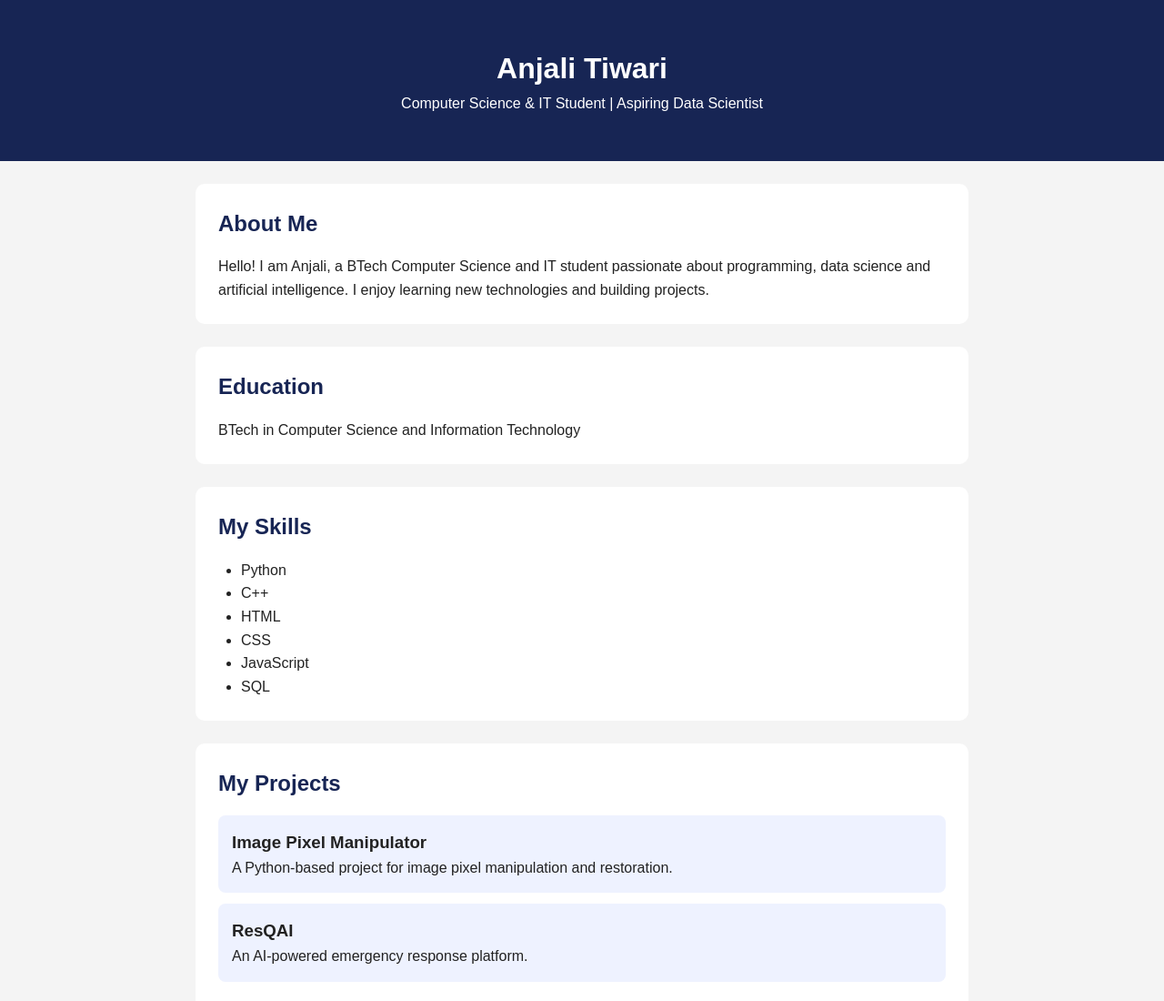
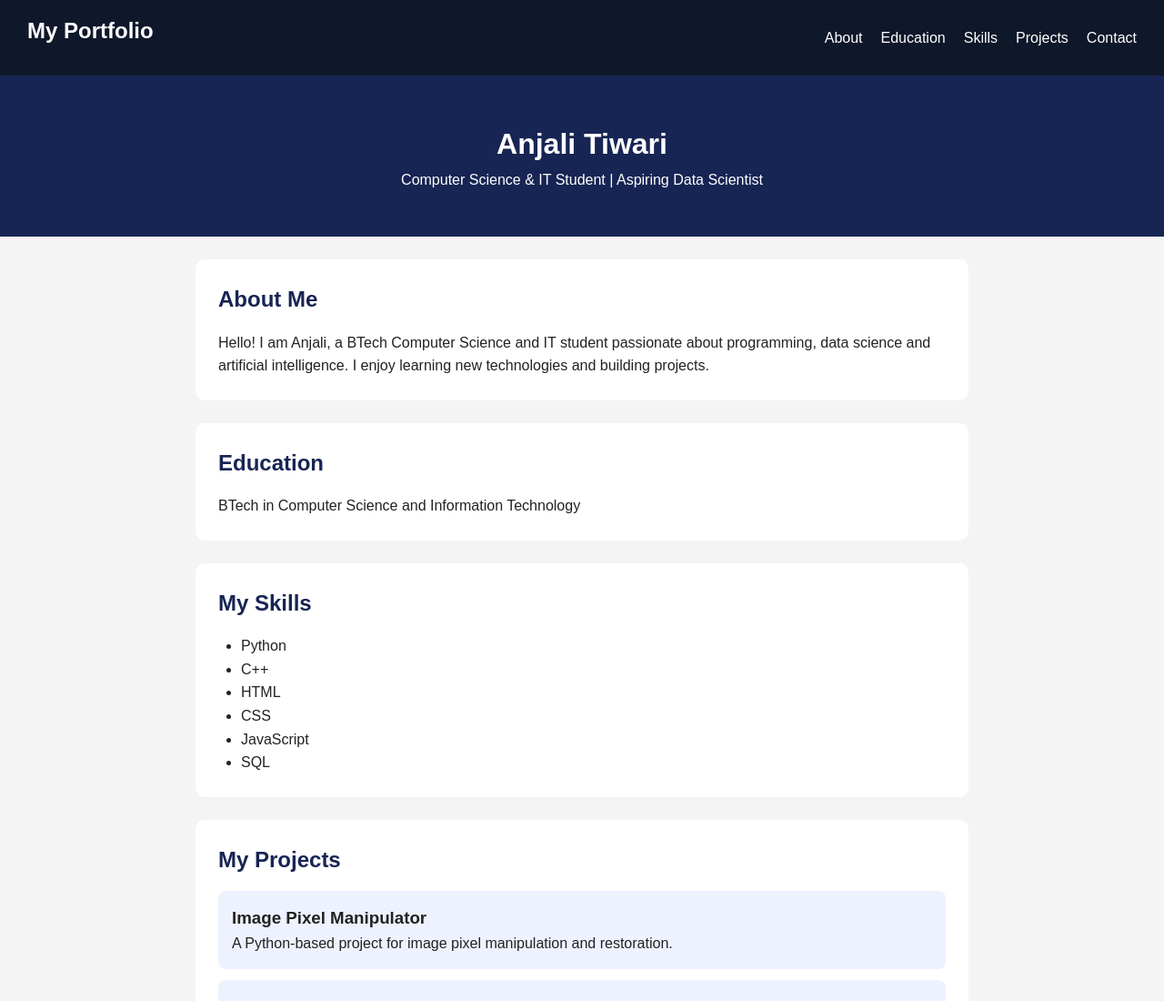
Before and after one commit to CBYERDECODE/GitHub-practical-test, a plain HTML site: page index.html in a window 1280 px wide. Shown: the top 1100 px of the page at 91% size. Drawn offline with Linux system fonts and the light colour scheme.

Commit message:
Add navigation bar to portfolio

```diff
--- a/index.html
+++ b/index.html
@@ -7,7 +7,17 @@
     <link rel="stylesheet" href="style.css">
 </head>
 <body>
+       <nav>
+    <h2>My Portfolio</h2>
 
+    <ul>
+        <li><a href="#about">About</a></li>
+        <li><a href="#education">Education</a></li>
+        <li><a href="#skills">Skills</a></li>
+        <li><a href="#projects">Projects</a></li>
+        <li><a href="#contact">Contact</a></li>
+    </ul>
+</nav>
     <header>
         <h1>Anjali Tiwari</h1>
         <p>Computer Science & IT Student | Aspiring Data Scientist</p>
--- a/style.css
+++ b/style.css
@@ -73,3 +73,30 @@ button {
 .dark-mode .project {
     background-color: #374151;
 }
+nav {
+    background-color: #0f172a;
+    color: white;
+    padding: 15px 30px;
+    display: flex;
+    justify-content: space-between;
+    align-items: center;
+}
+
+nav h2 {
+    color: white;
+}
+
+nav ul {
+    display: flex;
+    gap: 20px;
+    list-style: none;
+}
+
+nav a {
+    color: white;
+    text-decoration: none;
+}
+
+nav a:hover {
+    color: #93c5fd;
+}
```
